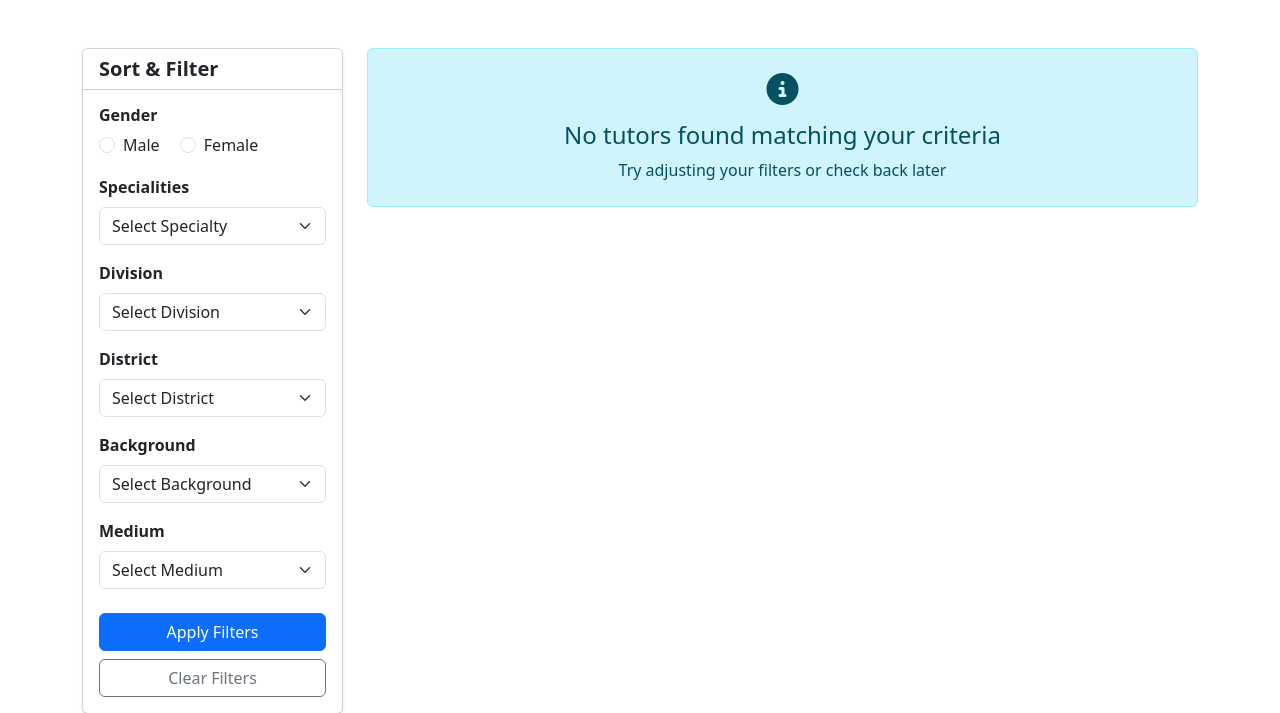
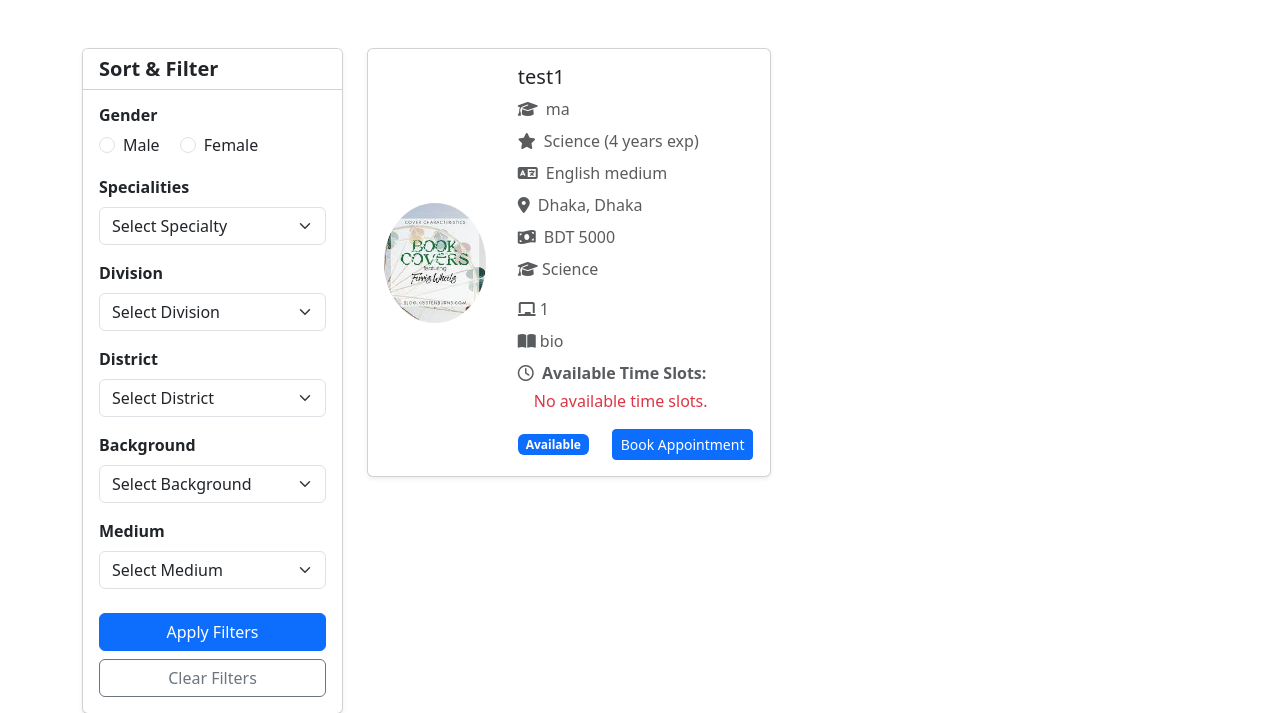
Before and after one commit to Saifcodex/StudyMate, a Django app: page /tutor_list_general/ in a window 1280 px wide. Shown: the part 80-793 px from the top of the page. Run offline with Django 5.2, Linux system fonts and the light colour scheme; data comes from the database, SQL or seed files in the repository; tables that the repository leaves empty hold one stand-in row (values such as "Sample post"); some libraries are stand-ins or nearby versions.

Commit message:
Updated tutor_list_general.html

```diff
--- a/mysite/myapp/admin.py
+++ b/mysite/myapp/admin.py
@@ -6,6 +6,8 @@ admin.site.register(GeneralTutor)
 admin.site.register(ChapterTutor)
 admin.site.register(GeneralAppointment)
 admin.site.register(ChapterAppointment)
+admin.site.register(TimeSlot)
+admin.site.register(TimeSlot1)
 
 #scholarship
 admin.site.register(Scholarship)
--- a/mysite/myapp/templates/tutor_list_general.html
+++ b/mysite/myapp/templates/tutor_list_general.html
@@ -1,73 +1,9 @@
 {% extends "base.html" %}
+{% load time_extras %}
+{{ slot.time|format_time_string }}
+{% load custom_tags %}
 {% load static %}
 {% block content%}
-<!-- Main Navbar -->
-    <!-- <nav class="navbar navbar-expand-lg navbar-light bg-white sticky-top">
-        <div class="container">
-            <a class="navbar-brand" href="{% url 'home' %}">
-                <img src="https://via.placeholder.com/40x40" alt="" >
-                <span>Study</span>Mate
-            </a>
-            <button class="navbar-toggler" type="button" data-bs-toggle="collapse" data-bs-target="#navbarNav" aria-controls="navbarNav" aria-expanded="false" aria-label="Toggle navigation">
-                <span class="navbar-toggler-icon"></span>
-            </button>
-            <div class="collapse navbar-collapse" id="navbarNav">
-                <ul class="navbar-nav ms-auto">
-                    <li class="nav-item">
-                        <a class="nav-link active" href="{% url 'home' %}">Home</a>
-                    </li>
-                    <li class="nav-item dropdown">
-                        <a class="nav-link dropdown-toggle" href="{% url 'tutor_list_general' %}" id="tutorsDropdown" role="button" data-bs-toggle="dropdown" aria-expanded="false">
-                            Find Tutors
-                        </a>
-                        <ul class="dropdown-menu" aria-labelledby="tutorsDropdown">
-                            <li><a class="dropdown-item" href="{% url 'tutor_list_general' %}"><i class="fas fa-user-graduate me-2"></i>General Tutors</a></li>
-                            <li><a class="dropdown-item" href="{% url 'tutor_list_chapter' %}"><i class="fas fa-book-open me-2"></i>Chapter-wise Tutors</a></li>
-                        </ul>
-                    </li>
-                    <li class="nav-item dropdown">
-                        <a class="nav-link dropdown-toggle" href="#" id="resourcesDropdown" role="button" data-bs-toggle="dropdown" aria-expanded="false">
-                            Resources
-                        </a>
-                        <ul class="dropdown-menu" aria-labelledby="resourcesDropdown">
-                            <li><a class="dropdown-item" href="#"><i class="fas fa-book me-2"></i>Books</a></li>
-                            <li><a class="dropdown-item" href="#"><i class="fas fa-pencil-alt me-2"></i>Stationery</a></li>
-                            <li><a class="dropdown-item" href="#"><i class="fas fa-sticky-note me-2"></i>Study Notes</a></li>
-                        </ul>
-                    </li>
-                    <li class="nav-item">
-                        <a class="nav-link " href="#">Scholarships</a>
-                    </li>
-                    <li class="nav-item">
-                        <a class="nav-link" href="#">Blog</a>
-                    </li>
-                </ul>
-                <div class="btn-container ms-lg-3">
-                    {% if user.is_authenticated %}
-                       {% if user.is_superuser %}
-                         <a href="{% url 'admin:index' %}"  class="btn btn-outline-custom me-2" >Admin Panel</a><br>
-                       {% else %}
-                         <a href="{% url 'user_profile' %}" class="btn btn-outline-custom me-2"  >{{ user.username }}</a><br>
-                       {% endif %}
-                    {% else %}
-                        <a href="{% url 'login' %}" class="btn btn-custom" >Login</a><br>
-                    {% endif %}
-                </div>
-                <div class="btn-container ms-lg-3">
-                    {% if user.is_authenticated %}
-                       {% if user.is_superuser %}
-                          <a href="{% url 'logout' %}"  class="btn btn-outline-custom me-2" >Sign out</a><br>
-                       {% else %}
-                          <a href="{% url 'logout' %}" class="btn btn-outline-custom me-2"  >Sign out</a><br>
-                       {% endif %}
-                    {% else %}
-                        <a href="{% url 'register' %}" class="btn btn-custom" >Sign Up</a><br>
-                    {% endif %}
-                </div>
-            </div>
-        </div>
-    </nav> -->
-<!-- End Navbar -->
 
 {% block extra-styles %}
     <link rel="stylesheet" href="{% static 'css/tutor_list_general.css' %}">
@@ -232,9 +168,9 @@
 
         <!-- Tutor List Section -->
         <div class="col-md-8 col-lg-9">
-            {% if generaltutor %}
+            {% if generaltutors %}
                 <div class="row row-cols-1 row-cols-md-2 g-4">
-                    {% for tutor in generaltutor %}
+                    {% for tutor in generaltutors %}
                     <div class="col">
                         <div class="card h-100 shadow-sm">
                             <div class="row g-0">
@@ -262,6 +198,27 @@
                                         <p class="card-text text-muted mb-3">
                                             <i class="fa-solid fa-graduation-cap"></i> {{ tutor.background }}
                                         </p>
+                                        <p class="card-text text-muted mb-2">
+                                            <i class="fa-solid fa-chalkboard me-1"></i>{{ tutor.preferred_classes }}
+                                        </p>
+                                        <p class="card-text text-muted mb-2">
+                                            <i class="fa-solid fa-book-open me-1"></i>{{ tutor.preferred_subjects }}
+                                        </p>
+                                        <p class="card-text text-muted mb-1">
+                                            <i class="fa-regular fa-clock me-1"></i>
+                                            <strong>Available Time Slots:</strong>
+                                        </p>
+                                        {% with tutor_slots|get_item:tutor.id as slots %}
+                                          {% if slots %}
+                                            <ul class="list-unstyled ms-3">
+                                              {% for slot in slots %}
+                                                 <li class="text-primary"><i class="fa-solid fa-check-circle me-1 text-success"></i> {{ slot.time }} </li>
+                                              {% endfor %}
+                                            </ul>
+                                          {% else %}
+                                            <p class="text-danger ms-3">No available time slots.</p>
+                                          {% endif %}
+                                        {% endwith %}
                                         <div class="d-flex justify-content-between align-items-center">
                                             <span class="badge bg-primary">{{ tutor.availability }}</span>
                                             <button class="btn btn-sm btn-primary"
@@ -298,7 +255,7 @@
                 <button type="button" class="btn-close" data-bs-dismiss="modal" aria-label="Close"></button>
             </div>
             <div class="modal-body">
-                <form method="POST" id="bookAppointmentForm">
+                <form method="POST" id="bookAppointmentForm" onsubmit="return validateTimeSelection()">
                     {% csrf_token %}
                     <div class="row g-3">
                         <div class="col-md-6">
@@ -306,16 +263,16 @@
                             <input type="text" class="form-control" id="studentName" name="student_name" required>
                         </div>
                         <div class="col-md-6">
-                            <label for="phoneNumber" class="form-label">Phone Number</label>
-                            <input type="text" class="form-control" id="phoneNumber" name="phone_number" required>
+                            <label for="phoneNumber" class="form-label">Phone Number (5 digits)</label>
+                            <input type="number" class="form-control" id="phoneNumber" name="phone_number" min="10000" max="99999" required>
                         </div>
                         <div class="col-md-6">
                             <label for="guardianName" class="form-label">Guardian Name</label>
                             <input type="text" class="form-control" id="guardianName" name="guardian_name" required>
                         </div>
                         <div class="col-md-6">
-                            <label for="guardianPhone" class="form-label">Guardian Phone</label>
-                            <input type="text" class="form-control" id="guardianPhone" name="guardian_phone" required>
+                            <label for="guardianPhone" class="form-label">Guardian Phone (5 digits)</label>
+                            <input type="number" class="form-control" id="guardianPhone" name="guardian_phone" min="10000" max="99999" required>
                         </div>
                         <div class="col-md-6">
                             <label for="className" class="form-label">Select Class</label>
@@ -418,8 +375,13 @@
                             <input type="text" class="form-control" id="preferredDays" name="preferred_days" required>
                         </div>
                         <div class="col-md-6">
-                            <label for="preferredTime" class="form-label">Preferred Time</label>
-                            <input type="text" class="form-control" id="preferredTime" name="preferred_time" required>
+                            <label for="preferred_time"><i class="fa-regular fa-clock me-1"></i> Available Time:</label>
+                            <div class="form-group">
+                                <select name="preferred_time" id="preferred_time" class="form-select" required>
+                                    <option value="">Select a time</option>
+                                </select>
+                                <p id="timeSlotWarning" class="text-danger d-none mt-2">Please choose the time from the available options.</p>
+                            </div>
                         </div>
                     </div>
                     <div class="modal-footer mt-4">
@@ -437,17 +399,53 @@ function clearFilters() {
     window.location.href = "{% url 'tutor_list_general' %}";
 }
 
+const tutorSlots = {{ tutor_slots_json|safe }};
+
 document.addEventListener("DOMContentLoaded", function () {
       const appointmentModal = document.getElementById('bookAppointmentModal');
-    if (appointmentModal) {
+      const timeSelect = document.getElementById('preferred_time');
+      const warningText = document.getElementById('timeSlotWarning');
+      const form = document.getElementById('bookAppointmentForm');
+
       appointmentModal.addEventListener('show.bs.modal', function (event) {
         const button = event.relatedTarget;
         const tutorId = button.getAttribute('data-tutor-id');
-            const form = document.getElementById('bookAppointmentForm');
+
+
         form.action = `/book_appointment_general/${tutorId}/`;
+
+
+        timeSelect.innerHTML = '<option value="">Select a time</option>';
+
+        const slots = tutorSlots[tutorId];
+        if (slots && slots.length > 0) {
+          slots.forEach(slot => {
+            const option = document.createElement('option');
+            option.value = slot.id;
+            option.textContent = slot.time;
+            timeSelect.appendChild(option);
           });
+        } else {
+          const option = document.createElement('option');
+          option.value = "";
+          option.textContent = "No available slots";
+          option.disabled = true;
+          timeSelect.appendChild(option);
         }
+
+        warningText.classList.add("d-none");
       });
+    });
+
+    function validateTimeSelection() {
+      const timeSelect = document.getElementById('preferred_time');
+      const warningText = document.getElementById('timeSlotWarning');
+      if (!timeSelect.value) {
+        warningText.classList.remove("d-none");
+        return false;
+      }
+      return true;
+    }
 </script>
 
 {% endblock %}
--- /dev/null
+++ b/mysite/myapp/templatetags/custom_tags.py
@@ -0,0 +1,6 @@
+from django import template
+register = template.Library()
+
+@register.filter
+def get_item(dictionary, key):
+    return dictionary.get(key)
```
Also changed, not shown: mysite/myapp/templatetags/custom_filters.py (added, +7 -0 lines), mysite/myapp/templatetags/time_extras.py (added, +15 -0 lines), mysite/myapp/templatetags/__init__.py (added). Lines whose indentation alone changed are shown as unchanged.
